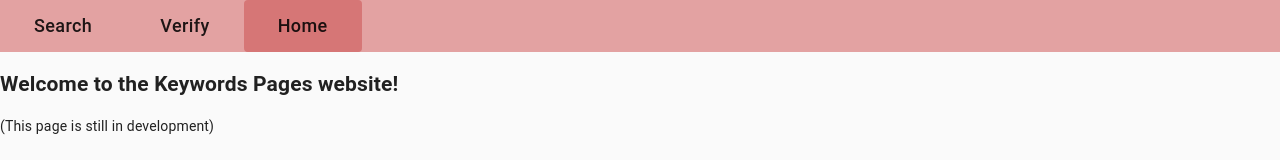
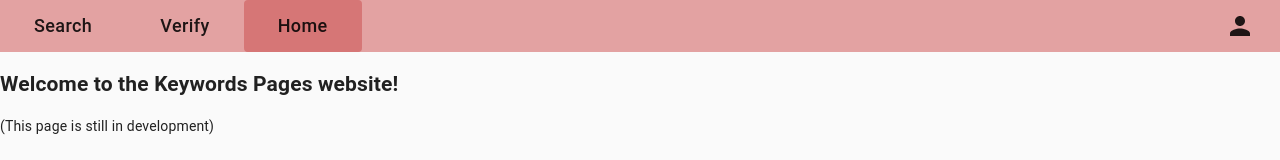
Before and after one commit to Forward-UIUC-2022S/ashutosh-ukey-living-encyc-website, a React (Create React App) app in the folder app/: page / in a window 1280 px wide. Shown: the top 160 px of the page. Built offline with nearby package versions, Linux system fonts and the light colour scheme.

Commit message:
Added login icon

```diff
--- a/app/package.json
+++ b/app/package.json
@@ -6,6 +6,7 @@
   "dependencies": {
     "@material-ui/core": "^4.12.3",
     "@material-ui/data-grid": "^4.0.0-alpha.37",
+    "@material-ui/icons": "^4.11.2",
     "@material-ui/lab": "^4.0.0-alpha.60",
     "@testing-library/jest-dom": "^5.11.4",
     "@testing-library/react": "^11.1.0",
--- a/app/src/components/NavBar.js
+++ b/app/src/components/NavBar.js
@@ -1,14 +1,18 @@
 import { useContext } from "react";
 import { Context } from "../Store";
-import { makeStyles } from "@material-ui/core/styles";
 
 import { Box } from "@material-ui/core";
+import AccountIcon from "@material-ui/icons/Person";
 
 import Button from "./Button";
+import TransparentButton from "./TransparentButton";
+import { makeStyles } from "@material-ui/core/styles";
 // import TransparentLink from "./TransparentLink";
 
 const useStyles = makeStyles((theme) => ({
   root: {
+    display: "flex",
+    alignItems: "center",
     background: theme.palette.primary.main,
   },
   clickedButton: {
@@ -16,6 +20,17 @@ const useStyles = makeStyles((theme) => ({
     "&:hover": {
       background: theme.palette.primary.highlight,
     },
+  },
+  iconContainer: {
+    display: "flex",
+    justifyContent: "flex-end",
+    width: "100%",
+  },
+  icon: {
+    width: 30,
+    height: 30,
+    marginRight: 25,
+    marginTop: 5,
   },
 }));
 
@@ -30,7 +45,7 @@ export default function NavBar() {
   ];
 
   return (
-    <Box className={classes.root}>
+    <div className={classes.root}>
       {navbarOpts.map((opt) => (
         <Button
           clickedClassName={classes.clickedButton}
@@ -38,6 +53,11 @@ export default function NavBar() {
           href={opt.href}
         />
       ))}
-    </Box>
+      <div className={classes.iconContainer}>
+        <TransparentButton onClick={() => console.log("Display login info")}>
+          <AccountIcon className={classes.icon} />
+        </TransparentButton>
+      </div>
+    </div>
   );
 }
--- /dev/null
+++ b/app/src/components/TransparentButton.js
@@ -0,0 +1,17 @@
+export default function TransparentButton(props) {
+  return (
+    <div
+      style={{
+        color: "inherit",
+        "&:hover": {
+          cursor: "pointer",
+        },
+        cursor: "pointer",
+      }}
+      rel="noopener"
+      {...props}
+    >
+      {props.children}
+    </div>
+  );
+}
```
Also changed, not shown: 1 other file (tests, documents, lock files or other folders).
